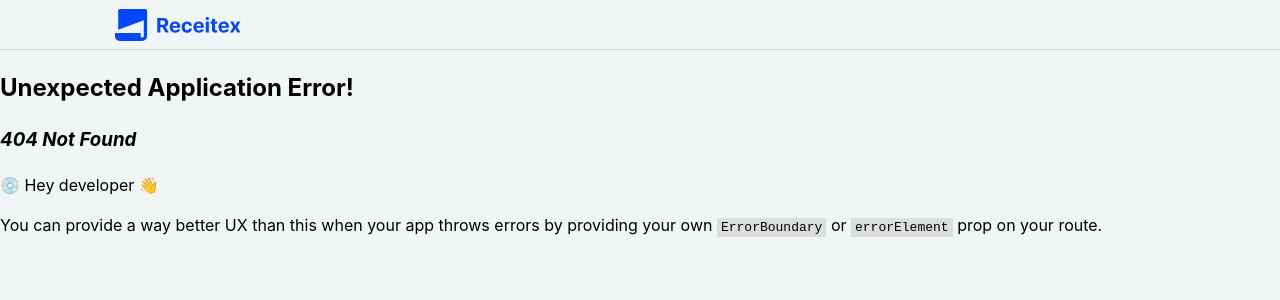
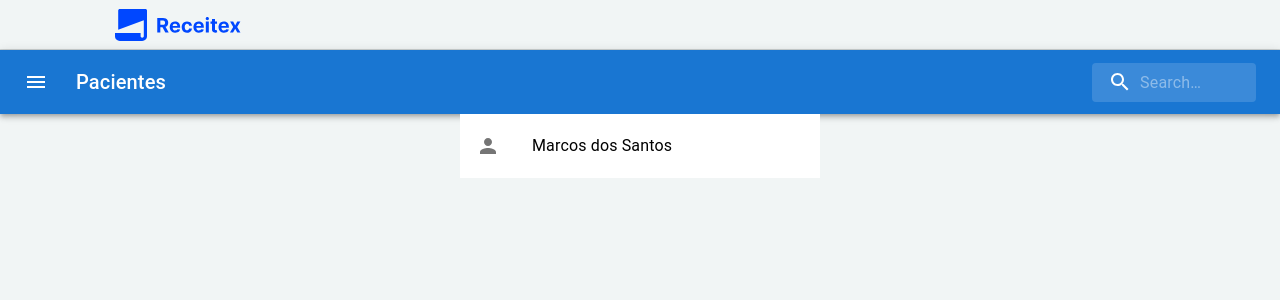
Before and after one commit to italosilva01/Receitex-WEB, a React (Vite) app: page /patients in a window 1280 px wide. Before the commit this address had no page. Shown: the top 300 px of the page. Built offline with nearby package versions, Linux system fonts and the light colour scheme.

Commit message:
adicionando uma tela para exibir pacientes

```diff
--- /dev/null
+++ b/src/Page/Patients/index.tsx
@@ -0,0 +1,115 @@
+import { styled, alpha } from '@mui/material/styles';
+import AppBar from '@mui/material/AppBar';
+import Box from '@mui/material/Box';
+import Toolbar from '@mui/material/Toolbar';
+import IconButton from '@mui/material/IconButton';
+import Typography from '@mui/material/Typography';
+import InputBase from '@mui/material/InputBase';
+import MenuIcon from '@mui/icons-material/Menu';
+import PersonIcon from '@mui/icons-material/Person';
+import SearchIcon from '@mui/icons-material/Search';
+
+import List from '@mui/material/List';
+import ListItem from '@mui/material/ListItem';
+import ListItemButton from '@mui/material/ListItemButton';
+import ListItemIcon from '@mui/material/ListItemIcon';
+import ListItemText from '@mui/material/ListItemText';
+import Divider from '@mui/material/Divider';
+import InboxIcon from '@mui/icons-material/Inbox';
+import DraftsIcon from '@mui/icons-material/Drafts';
+
+
+export const Patients = () => {
+    const Search = styled('div')(({ theme }) => ({
+        position: 'relative',
+        borderRadius: theme.shape.borderRadius,
+        backgroundColor: alpha(theme.palette.common.white, 0.15),
+        '&:hover': {
+          backgroundColor: alpha(theme.palette.common.white, 0.25),
+        },
+        marginLeft: 'auto',
+        margin: 'auto',
+        width: 'auto',
+        [theme.breakpoints.up('sm')]: {
+          marginLeft: theme.spacing(1),
+          width: 'auto',
+        },
+      }));
+
+      const SearchIconWrapper = styled('div')(({ theme }) => ({
+        padding: theme.spacing(0, 2),
+        height: '100%',
+        position: 'absolute',
+        pointerEvents: 'none',
+        display: 'flex',
+        alignItems: 'center',
+        justifyContent: 'center',
+      }));
+
+      const StyledInputBase = styled(InputBase)(({ theme }) => ({
+        color: 'inherit',
+        '& .MuiInputBase-input': {
+          padding: theme.spacing(1, 1, 1, 0),
+          // vertical padding + font size from searchIcon
+          paddingLeft: `calc(1em + ${theme.spacing(4)})`,
+          transition: theme.transitions.create('width'),
+          width: '100%',
+          [theme.breakpoints.up('sm')]: {
+            width: '12ch',
+            '&:focus': {
+              width: '20ch',
+            },
+          },
+        },
+      }));
+
+  return(
+    <Box sx={{ flexGrow: 1 }}>
+      <AppBar position="static">
+        <Toolbar>
+          <IconButton
+            size="large"
+            edge="start"
+            color="inherit"
+            aria-label="open drawer"
+            sx={{ mr: 2 }}
+          >
+            <MenuIcon />
+          </IconButton>
+          <Typography
+            variant="h6"
+            noWrap
+            component="div"
+            sx={{ flexGrow: 1, display: { xs: 'none', sm: 'block' } }}
+          >
+            Pacientes
+          </Typography>
+          <Search>
+            <SearchIconWrapper>
+              <SearchIcon />
+            </SearchIconWrapper>
+            <StyledInputBase
+              placeholder="Search…"
+              inputProps={{ 'aria-label': 'search' }}
+            />
+          </Search>
+        </Toolbar>
+      </AppBar>
+
+      <Box sx={{ width: '100%', maxWidth: 360, bgcolor: 'background.paper', margin: 'auto' }}>
+        <nav aria-label="main mailbox folders">
+            <List>
+            <ListItem disablePadding>
+                <ListItemButton>
+                <ListItemIcon>
+                    <PersonIcon />
+                </ListItemIcon>
+                <ListItemText primary="Marcos dos Santos" />
+                </ListItemButton>
+            </ListItem>
+            </List>
+        </nav>
+      </Box>
+    </Box>
+  );
+};
```
Also changed, not shown: src/routes.tsx (+6 -1 lines).
